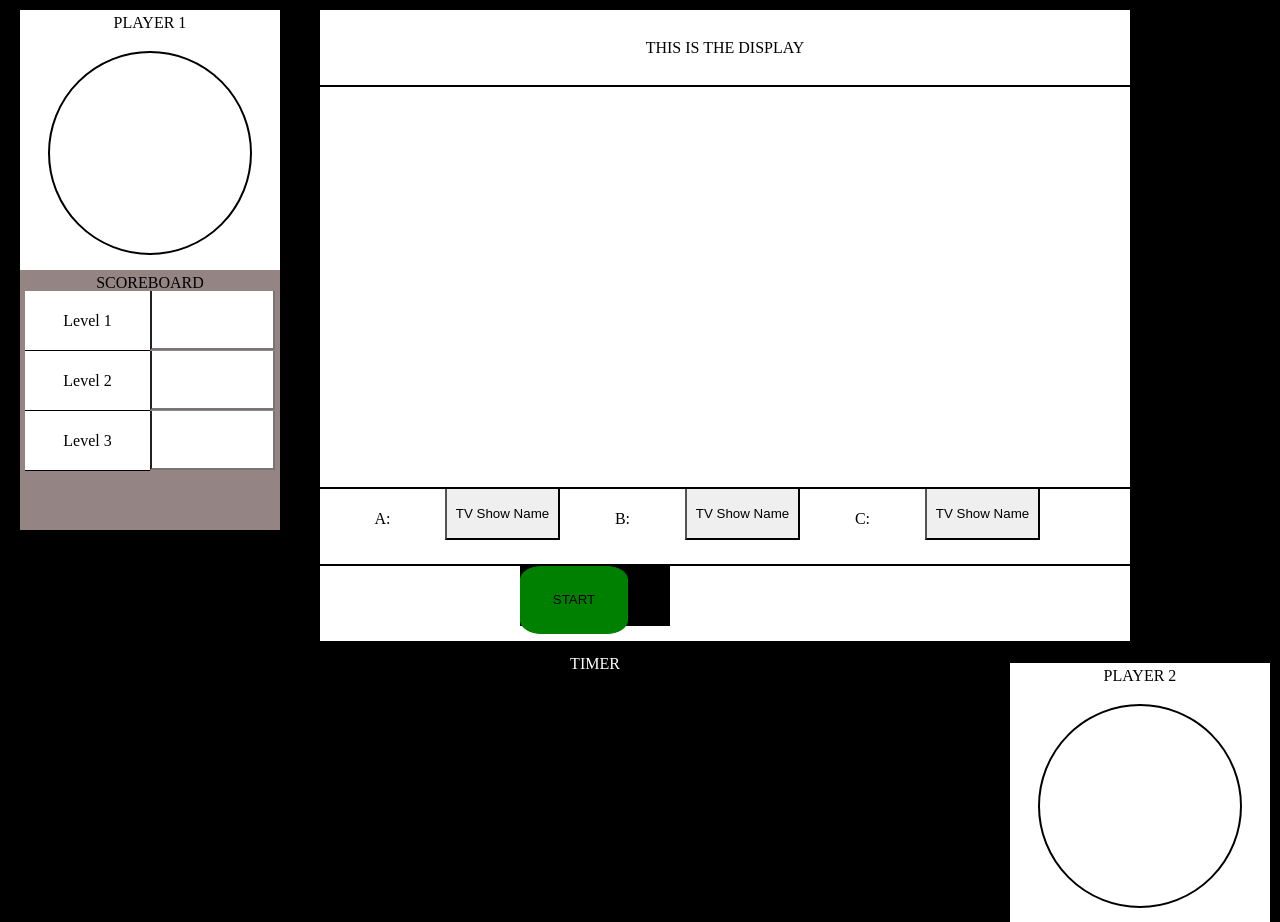
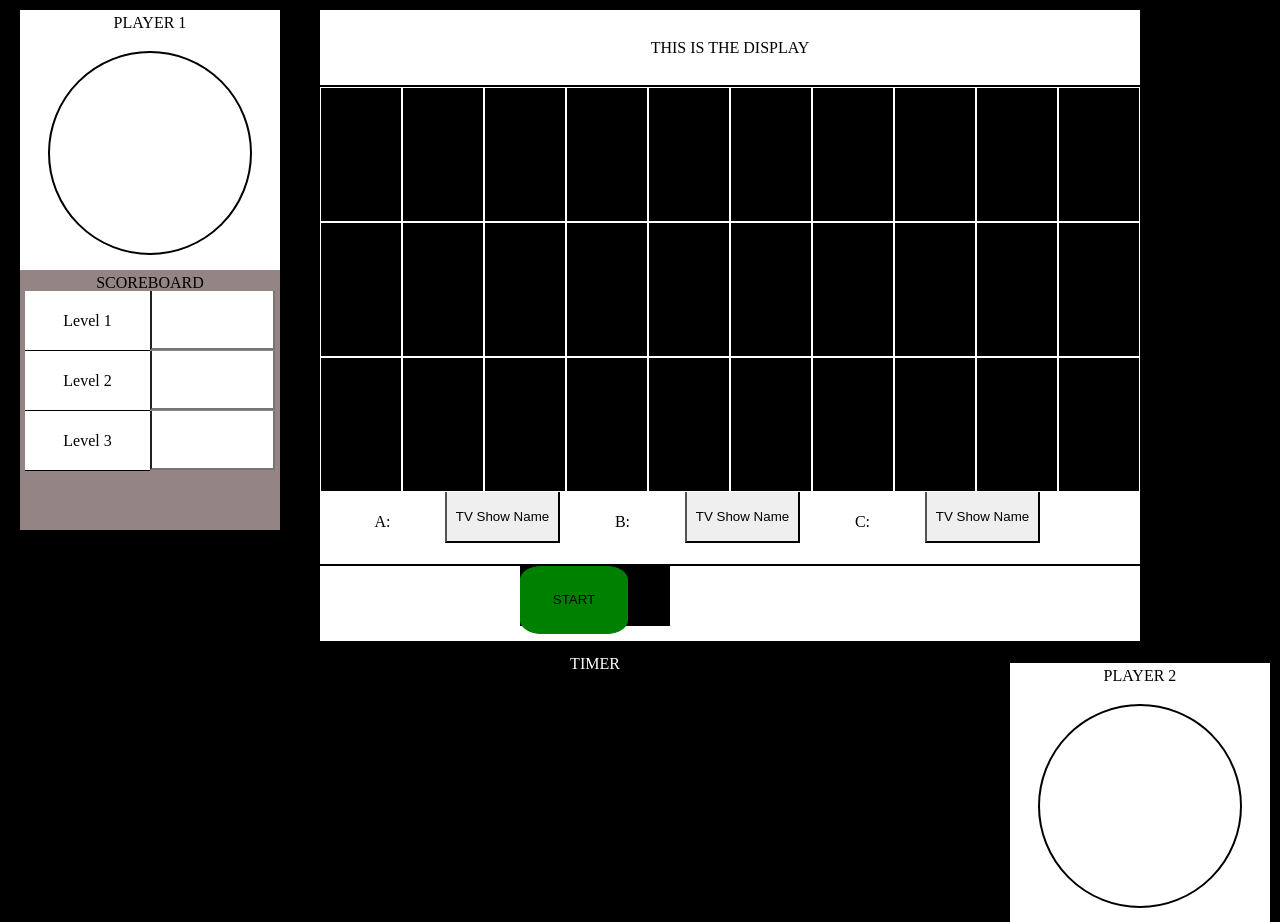
Before and after one commit to emilyinglis/wdi16-project-1, a PHP site: page / in a window 1280 px wide. Shown: the part 46-968 px from the top of the page. Run offline with PHP 8.4, Linux system fonts and the light colour scheme.

Commit message:
Grid build in html and css. Onto JS

```diff
--- a/css/style.css
+++ b/css/style.css
@@ -71,12 +71,12 @@ input[type=levelPoints] {
 
 #mainBody {
   margin: 10px 0px 10px 0px;
-  width: 810px;
+  width: 820px;
   float: left;
 }
 
 #display {
-  width: 810px;
+  width: 820px;
   height: 75px;
   background: white;
   border-bottom: 2px solid black;
@@ -86,7 +86,7 @@ input[type=levelPoints] {
 }
 
 #imageContainer {
-  width: 810px;
+  width: 820px;
   height: 400px;
   background: white;
   border-bottom: 2px solid black;
@@ -96,7 +96,7 @@ input[type=levelPoints] {
 }
 
 #roundOptions {
-  width: 810px;
+  width: 820px;
   height: 75px;
   background: white;
   border-bottom: 2px solid black;
@@ -127,7 +127,7 @@ input[type=button] {
 }
 
 #startAndTimer {
-  width: 810px;
+  width: 820px;
   height: 75px;
   background: white;
   border-bottom: 2px solid black;
@@ -188,3 +188,22 @@ input[type=startButton] {
   margin: 0 auto;
   margin-top: 20px;
 }
+
+/*GRID STARTS*/
+
+.grid {
+  width: 820px;
+  height: 400px;
+  margin: 0 auto;
+  padding: 0;
+}
+
+.grid li {
+  width: 80px;
+  height: 133px;
+  float: left;
+  margin: 0;
+  padding: 0;
+}
+
+.square { background: black; border: 1px solid white;  }
```
